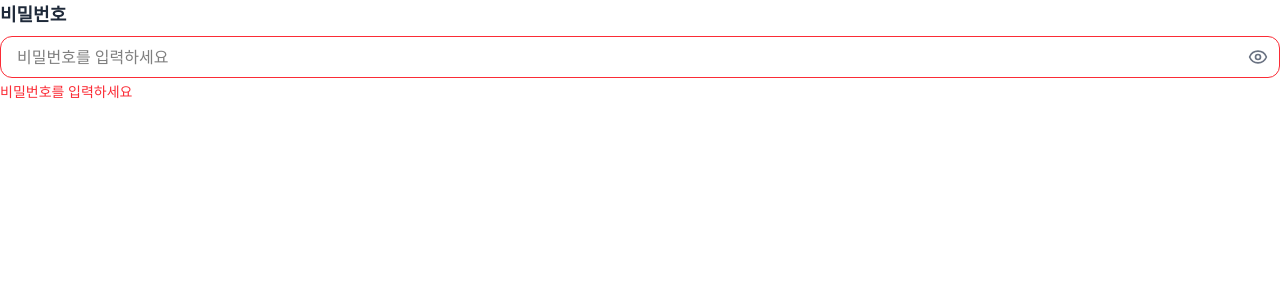
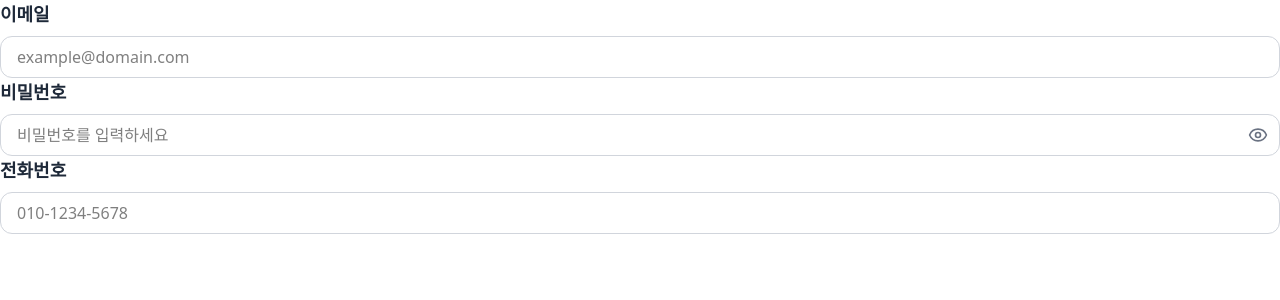
Before and after one commit to jadewisemann/codeit_sprint_9th_fe__3th__1st, a Next.js app: page / in a window 1280 px wide. Shown: the top 300 px of the page. Built offline with nearby package versions, Linux system fonts and the light colour scheme.

Commit message:
Input 컴포넌트에 외부 error props 제거하고 오류메시지 내부 유효성 검사 적용

```diff
--- a/src/app/components/Input.tsx
+++ b/src/app/components/Input.tsx
@@ -20,6 +20,10 @@ interface InputProps {
   disabled?: boolean;
   readOnly?: boolean;
   autoComplete?: string;
+  required?: boolean;
+  minLength?: number;
+  pattern?: RegExp;
+  validateMessage?: string;
 }
 
 const Input = ({
@@ -38,6 +42,10 @@ const Input = ({
   disabled,
   readOnly,
   autoComplete,
+  required,
+  minLength,
+  pattern,
+  validateMessage,
 }: InputProps) => {
   const [show, setShow] = useState(false);
   const [touched, setTouched] = useState(false);
@@ -86,6 +94,22 @@ const Input = ({
           ? 'new-password'
           : 'off');
 
+  const shouldShowError =
+    touched
+    && ((required && !value)
+      || (minLength && value.length < minLength)
+      || (pattern && !pattern.test(value)));
+
+  const errorMessage =
+    validateMessage
+    ?? (!value && required
+      ? `${label}을 입력하세요`
+      : minLength && value.length < minLength
+        ? `${minLength}자 이상 입력하세요`
+        : pattern && !pattern.test(value)
+          ? '형식이 올바르지 않습니다'
+          : '');
+
   return (
     <div>
       {label && (
@@ -125,7 +149,7 @@ const Input = ({
             onChange={onChange}
             placeholder={placeholder}
             type={inputType}
-            onBlur={onBlur}
+            onBlur={handleBlur}
             className={inputClass}
             disabled={disabled}
             readOnly={readOnly}
@@ -145,9 +169,9 @@ const Input = ({
           )}
         </div>
       )}
-      {error && (
+      {shouldShowError && (
         <p id={`${id}-error`} className='mt-1 text-sm text-red-500'>
-          {error}
+          {errorMessage}
         </p>
       )}
     </div>
--- a/src/app/page.tsx
+++ b/src/app/page.tsx
@@ -4,25 +4,67 @@ import { useState } from 'react';
 import Input from './components/Input';
 
 const Home = () => {
+  const [email, setEmail] = useState('');
   const [password, setPassword] = useState('');
+  const [phone, setPhone] = useState('');
 
-  const handleChange = (
+  const handleEmailChange = (
+    e: React.ChangeEvent<HTMLInputElement | HTMLSelectElement>
+  ) => {
+    setEmail(e.target.value);
+  };
+
+  const handlePasswordChange = (
     e: React.ChangeEvent<HTMLInputElement | HTMLSelectElement>
   ) => {
     setPassword(e.target.value);
   };
 
+  const handlePhoneChange = (
+    e: React.ChangeEvent<HTMLInputElement | HTMLSelectElement>
+  ) => {
+    setPhone(e.target.value);
+  };
+
   return (
     <div>
       <Input
-        label='비밀번호'
+        id='email'
+        name='email'
+        label='이메일'
+        type='email'
+        value={email}
+        onChange={handleEmailChange}
+        placeholder='example@domain.com'
+        required
+        pattern={/^[^\s@]+@[^\s@]+\.[^\s@]+$/}
+        validateMessage='올바른 이메일 형식을 입력해주세요'
+      />
+
+      <Input
         id='password'
         name='password'
+        label='비밀번호'
+        type='password'
         value={password}
-        onChange={handleChange}
-        type='password'
+        onChange={handlePasswordChange}
         placeholder='비밀번호를 입력하세요'
-        error={password ? '' : '비밀번호를 입력하세요'}
+        required
+        minLength={8}
+        pattern={/^(?=.*[a-zA-Z])(?=.*\d).{6,}$/}
+        validateMessage='비밀번호는 영문과 숫자를 포함하여 8자 이상이어야 합니다'
+      />
+
+      <Input
+        id='phone'
+        name='phone'
+        label='전화번호'
+        type='text'
+        value={phone}
+        onChange={handlePhoneChange}
+        placeholder='010-1234-5678'
+        pattern={/^010-\d{3,4}-\d{4}$/}
+        validateMessage='010-1234-5678 형식으로 입력해주세요'
       />
     </div>
   );
```
